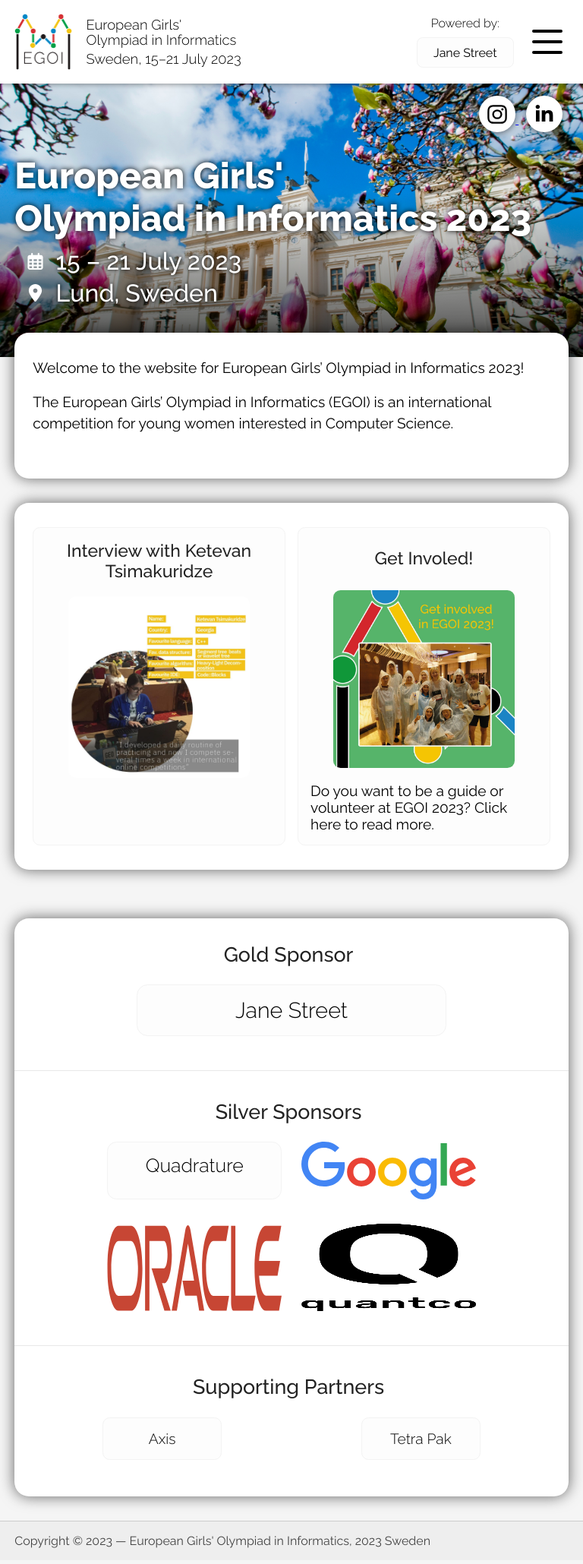
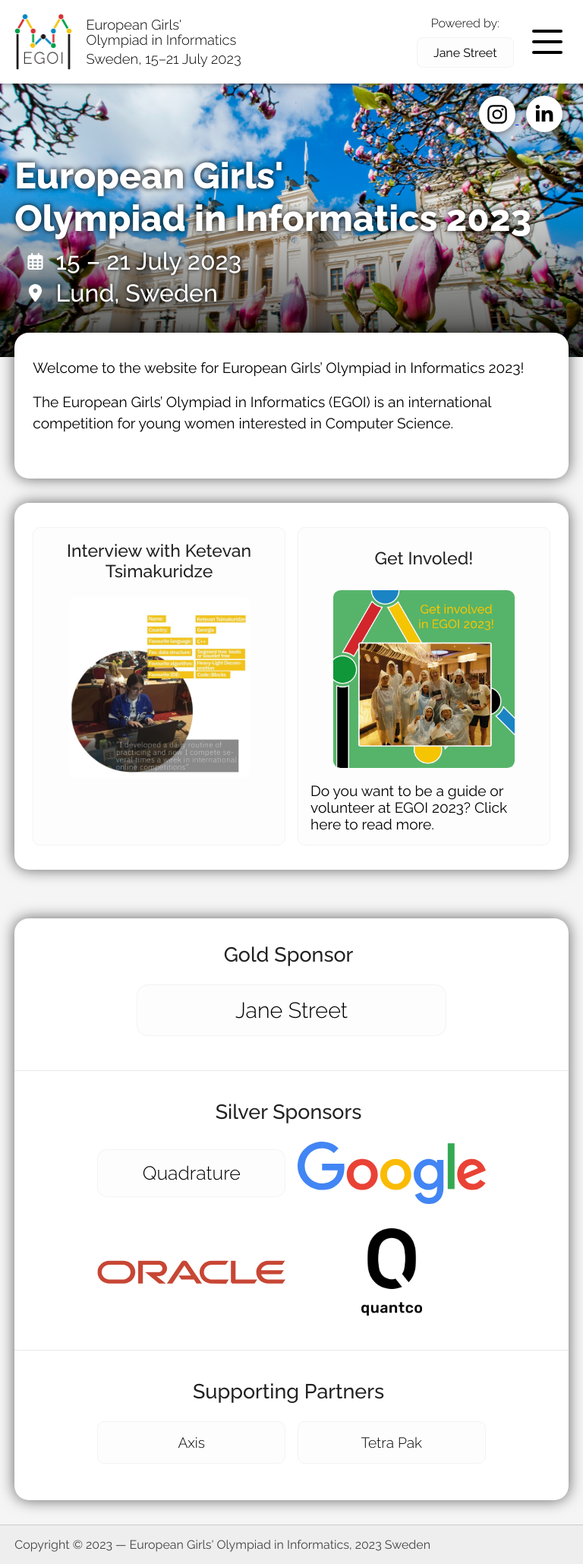
Before and after one commit to Kodsport/egoi23.se, a Jekyll site: the page built from index.md, in a window 768 px wide. Shown: the whole page at 76% size. Built offline with Jekyll 4.4.1, drawn with Linux system fonts in a browser that asks for light colours.

Commit message:
fixed logo stretching

```diff
--- a/css/index.css
+++ b/css/index.css
@@ -52,9 +52,11 @@
 	flex: 1 0 calc(0.3 * var(--content-width));
 }
 .sp-level {
-	display: flex;
-	flex-wrap: wrap;
-	justify-content: space-around;
+	display: grid;
+	grid-template-columns: 1fr;
+	justify-items: center;
+	align-items: center;
+	column-gap: 1rem;
 }
 
 #sp-outer a {
@@ -93,8 +95,8 @@
 .sp-level-silver .sp-text-logo {
 	font-size: 1.3em;
 }
-.sp-level-bronze>*, .sp-level-supporting>* {
-	width: 45%;
+.sp-level-bronze, .sp-level-supporting {
+	grid-template-columns: 1fr 1fr;
 }
 
 @media screen and (max-width: 1100px) {
@@ -107,14 +109,15 @@
 	}
 }
 @media screen and (max-width: 1100px) and (min-width: 700px) {
+	.sp-level:not(.sp-level-gold) {
+		grid-template-columns: 1fr 1fr;
+	}
 	.sp-level-gold .sp-logo {
 		width: 60%;
 	}
-	.sp-level-silver .sp-logo {
-		width: 45%;
-	}
-	.sp-level-bronze .sp-logo, .sp-level-supporting .sp-logo {
-		width: 23%;
+	.sp-level-bronze, .sp-level-supporting {
+		width: 75%;
+		margin: 0 auto;
 	}
 }
 
```
